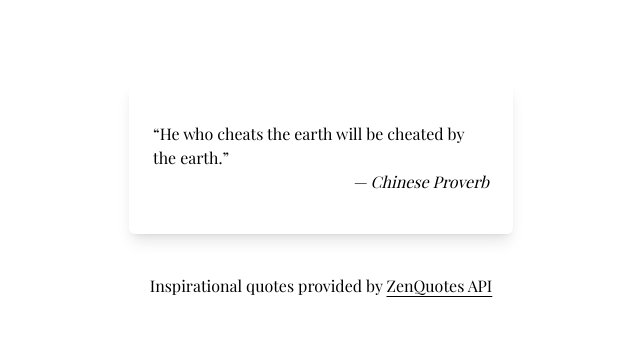
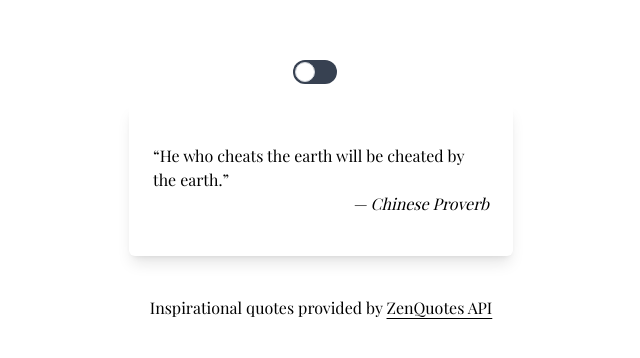
Before and after one commit to LerkkaP/daily-quote, a React (Vite) app: page / in a window 1280 px wide. Shown: the part 210-568 px from the top of the page, without its empty margins (319-959 px from the left). Built offline with nearby package versions, Linux system fonts and the light colour scheme.

Commit message:
add state for managing mode

```diff
--- a/src/components/index.tsx
+++ b/src/components/index.tsx
@@ -1,8 +1,10 @@
 //import { useQuote } from "../services/quote";
+import { useState } from "react";
 
 const Card = () => {
+  const [darkMode, setDarkMode] = useState(false)
+  document.documentElement.classList.add('dark');
   /*const { isPending, error, data } = useQuote();
-
   if (isPending) return 'Loading...'
 
   if (error) return 'An error has occurred: '
@@ -15,6 +17,11 @@
 
   return (
     <div className="dark h-screen flex flex-col items-center justify-center font-playfair">
+      <label className="relative inline-flex items-center cursor-pointer pb-5">
+        <input type="checkbox" value="" onClick={() => setDarkMode(!darkMode)} className="sr-only peer"/>
+        <div className="w-11 h-6 bg-gray-200 peer-focus:outline-none peer-focus:ring-4 peer-focus:ring-blue-300 dark:peer-focus:ring-blue-800 rounded-full peer dark:bg-gray-700 peer-checked:after:translate-x-full rtl:peer-checked:after:-translate-x-full peer-checked:after:border-white after:content-[''] after:absolute after:top-[2px] after:start-[2px] after:bg-white after:border-gray-300 after:border after:rounded-full after:h-5 after:w-5 after:transition-all dark:border-gray-600 peer-checked:bg-blue-600"></div>
+        <span className="ms-3 text-sm font-medium text-gray-900 dark:text-gray-300"></span>
+      </label>
       <div className="max-w-sm rounded-md overflow-hidden shadow-lg">
         <div className="px-6 py-10">
           <blockquote>
```
